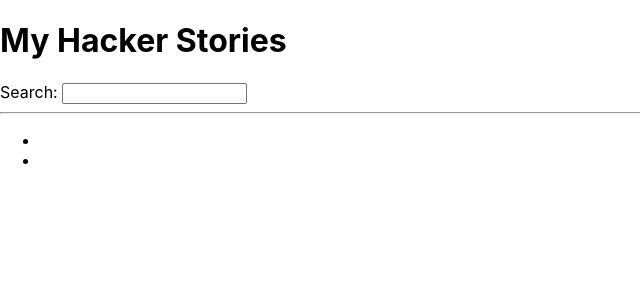
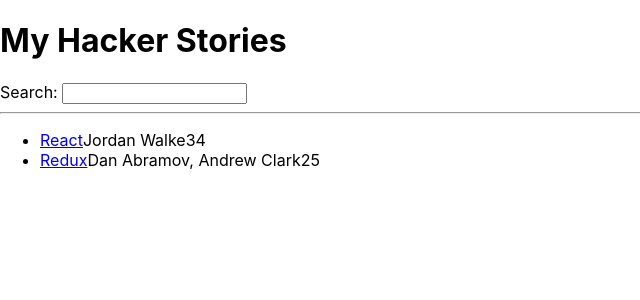
Before and after one commit to SM171906/hacker-stories, a React (Create React App) app: page / in a window 1280 px wide. Shown: the top 300 px of the page, without its empty margins (0-640 px from the left). Built offline with nearby package versions, Linux system fonts and the light colour scheme.

Commit message:
props handling

```diff
--- a/src/App.js
+++ b/src/App.js
@@ -1,11 +1,6 @@
 import React from 'react';
-import './App.css';
 
-
-
-
-
-function App() {
+const App = () => {
   const stories = [
     {
       title: 'React',
@@ -25,35 +20,51 @@
     },
   ];
 
+  const [searchTerm, setSearchTerm] = React.useState('');
+
+  const handleSearch = (event) => {
+    setSearchTerm(event.target.value);
+  };
+
+  const searchedStories = stories.filter((story) =>
+    story.title.toLowerCase().includes(searchTerm.toLowerCase())
+  );
+
   return (
-    <div >
+    <div>
       <h1>My Hacker Stories</h1>
-     <Search />
+
+      <Search onSearch={handleSearch} />
+
       <hr />
-     <List list={stories} />
+
+      <List list={searchedStories} />
     </div>
   );
 };
 
-const Search = () => {
-  const handleChange = (event) => {
-    console.log(event);
-  }
+const Search = (props) => {
+  const {search, onSearch} = props;
   return (
   <div>
     <label htmlFor="search">Search: </label>
-     <input id='search' type='text' />
+    <input
+      id="search"
+      type="text"
+      value={search}
+      onChange={onSearch}
+    />
   </div>
-);
-}
+ )};
 
 const List = (props) => (
   <ul>
     {props.list.map((item) => (
-           <li key={item.objectID} item={item} />
+      <Item key={item.objectID} item={item} />
     ))}
   </ul>
 );
+
 const Item = (props) => (
   <li>
     <span>
@@ -63,6 +74,6 @@
     <span>{props.item.num_comments}</span>
     <span>{props.item.points}</span>
   </li>
-)
+);
 
 export default App;
```
Lines whose indentation alone changed are shown as unchanged.
